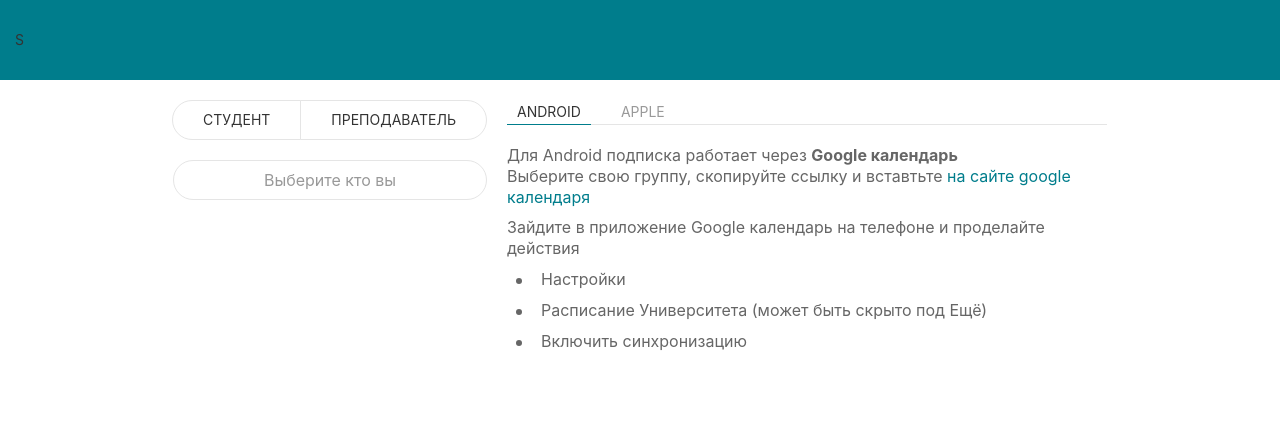
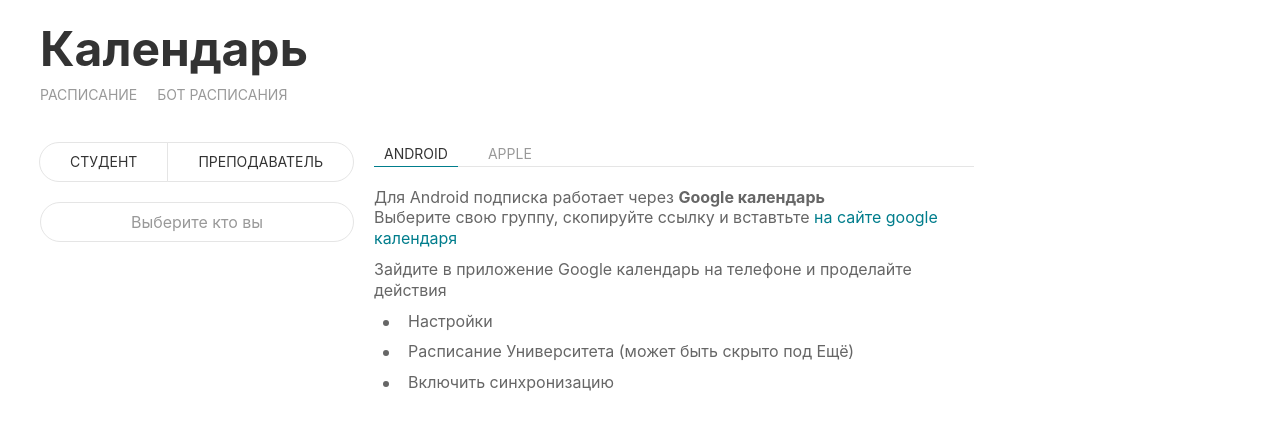
Before and after one commit to financial-university/schedule.fa.ru, a Vue app: page / in a window 1280 px wide. Shown: the top 430 px of the page. Built offline with nearby package versions, Linux system fonts and the light colour scheme; what vue-clipboard2 would draw is missing.

Commit message:
Добавил кнопки в navbar, удалил анимации списка

```diff
--- a/src/components/CalendarGuide.vue
+++ b/src/components/CalendarGuide.vue
@@ -4,7 +4,6 @@
             <li><a href="#">Android</a></li>
             <li><a href="#">Apple</a></li>
         </ul>
-
         <ul class="uk-switcher uk-margin instruction-block"
             uk-switcher="active: 2">
             <li>
--- a/src/components/CalendarURL.vue
+++ b/src/components/CalendarURL.vue
@@ -26,7 +26,6 @@
                     <div class="panel panel-default">
                         <div class="panel-body">
                             <div v-if="computedItems.length">
-                                <transition-group name="list-complete" tag="div">
                                 <ul v-for="item in computedItems" v-bind:key="item.id"
                                     v-bind:data-index="item.label"
                                     class="list-complete-item uk-list-striped">
@@ -35,7 +34,6 @@
                                         {{ item.label }}
                                     </li>
                                 </ul>
-                                </transition-group>
                             </div>
                             <div v-else>
                                 <button class="uk-input uk-form-danger calendar-link">
@@ -192,31 +190,4 @@
         border-radius: 50px;
     }
 
-    .list-complete-item {
-        transition: all 0.4s ease;
-    }
-
-    .list-complete-enter, .list-complete-leave-to {
-        opacity: 0;
-        height: 0;
-        transform: translateY(60px);
-    }
-
-    .list-complete-leave-active {
-        position: absolute;
-        opacity: 0;
-    }
-
-    .slide-fade-enter-active {
-        transition: all .3s ease;
-    }
-
-    .slide-fade-leave-active {
-        transition: all .3s cubic-bezier(1.0, 0.5, 0.8, 1.0);
-    }
-
-    .slide-fade-enter, .slide-fade-leave-to {
-        transform: translateY(40px);
-        opacity: 0;
-    }
 </style>
--- a/src/views/Calendar.vue
+++ b/src/views/Calendar.vue
@@ -1,22 +1,18 @@
 <template>
     <div>
-        <nav class="uk-navbar-container" uk-navbar>
-            <div class="uk-navbar-left">
-                <ul class="uk-navbar-nav">
-                    <li class="uk-active">
-                        <a href="">s</a>
-                    </li>
-<!--                    <li class="uk-parent">-->
-<!--                        <a href="">s</a>-->
-<!--                    </li>-->
-<!--                    <li>-->
-<!--                        <a href=""/>-->
-<!--                    </li>-->
-                </ul>
-            </div>
-        </nav>
         <main class="uk-container">
-            <section class="uk-margin-top uk-flex uk-flex-center uk-flex-wrap uk-flex-wrap-around">
+            <section class="uk-margin-top uk-flex uk-flex-center uk-flex-left@m uk-flex-wrap uk-flex-wrap-around">
+                <article class="uk-margin-bottom">
+                    <h1 class="uk-margin-small-bottom">
+                        Календарь
+                    </h1>
+                    <ul class="uk-subnav">
+                        <li><a href="https://ruz.fa.ru">Расписание</a></li>
+                        <li><a href="https://bot.fa.ru">Бот расписания</a></li>
+                    </ul>
+                </article>
+            </section>
+            <section class="uk-margin-top uk-flex uk-flex-center uk-flex-left@m uk-flex-wrap uk-flex-wrap-around">
                 <article class="uk-margin-bottom">
                     <CalendarUrl class="link-generator"/>
                 </article>
@@ -63,6 +59,7 @@
         background: #007d8c;
     }
 
+
     /* Grid styles -------------------------------------------------*/
     .link-generator {
         width: auto;
```
Also changed, not shown: public/uikit/css/uikit.min.css. Lines whose indentation alone changed are shown as unchanged.
